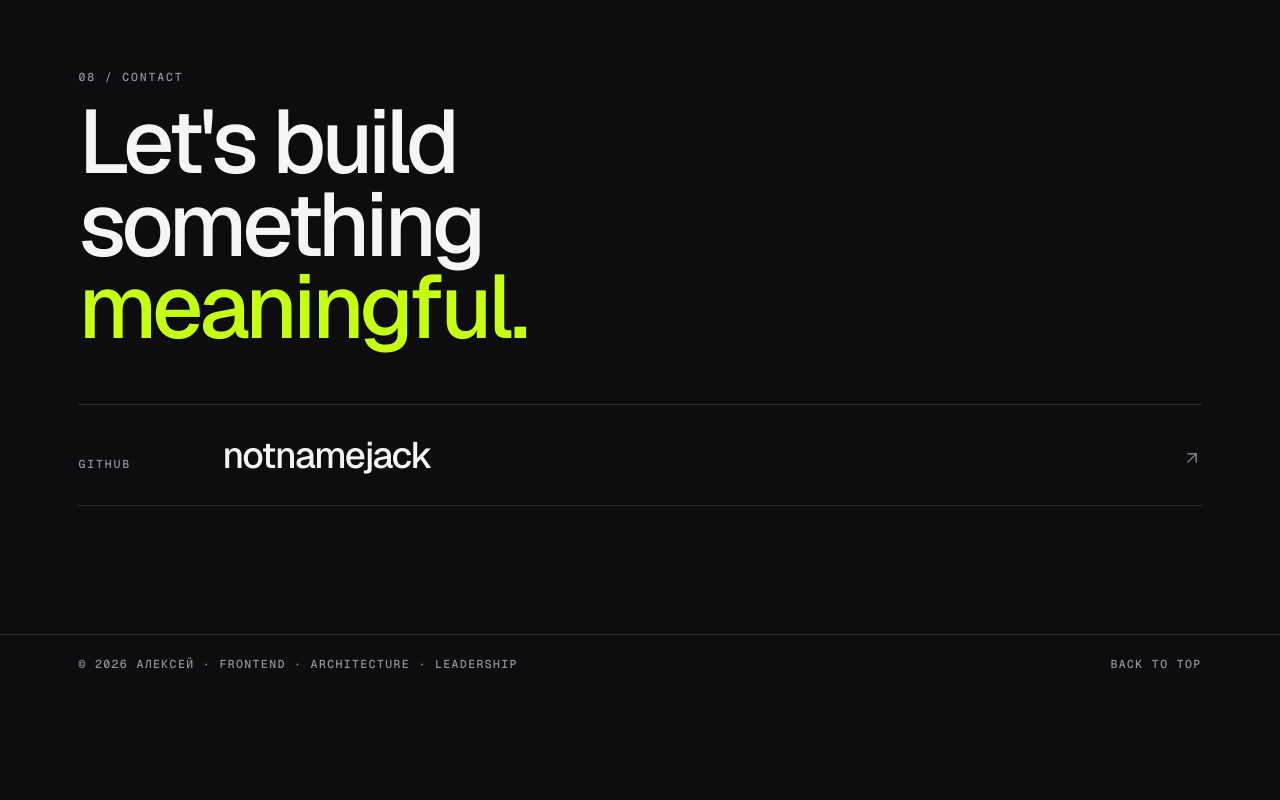
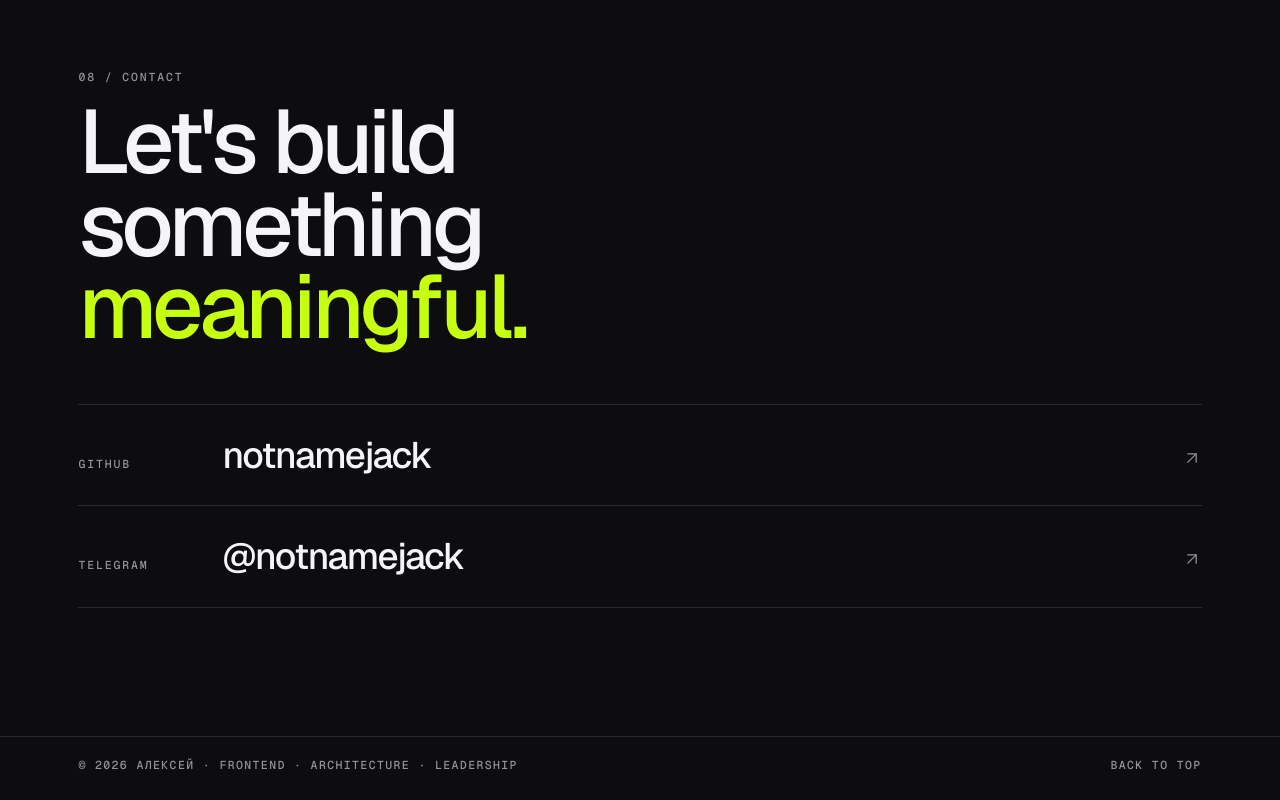
Before and after one commit to notnamejack/resume, a React (Vite) app: page / in a window 1280 px wide. Shown: the part 8031-8831 px from the top of the page. Before the commit the page ends 8729 px from the top, so only its background shows below. Built offline with nearby package versions, Linux system fonts and the light colour scheme.

Commit message:
Add the Telegram contact.
The contacts block now links @notnamejack to https://t.me/notnamejack.

Co-authored-by:  Алексей <notnamejack@users.noreply.github.com>

```diff
--- a/index.html
+++ b/index.html
@@ -60,7 +60,7 @@
           "alternateName": "notnamejack",
           "jobTitle": "Senior / Lead Frontend Developer",
           "url": "https://notnamejack.github.io/resume/",
-          "sameAs": ["https://github.com/notnamejack"],
+          "sameAs": ["https://github.com/notnamejack", "https://t.me/notnamejack"],
           "homeLocation": {
             "@type": "Place",
             "name": "Irkutsk"
--- a/src/shared/config/site.ts
+++ b/src/shared/config/site.ts
@@ -8,7 +8,7 @@ export const site = {
   url: "https://notnamejack.github.io/resume/",
   // Публичные контакты. Заполнить строку после подтверждения — секция подхватит сама.
   email: "",
-  telegram: "",
+  telegram: "@notnamejack",
 };
 
 export type ContactLink = {
```
Also changed, not shown: 1 other file (tests, documents, lock files or other folders).
